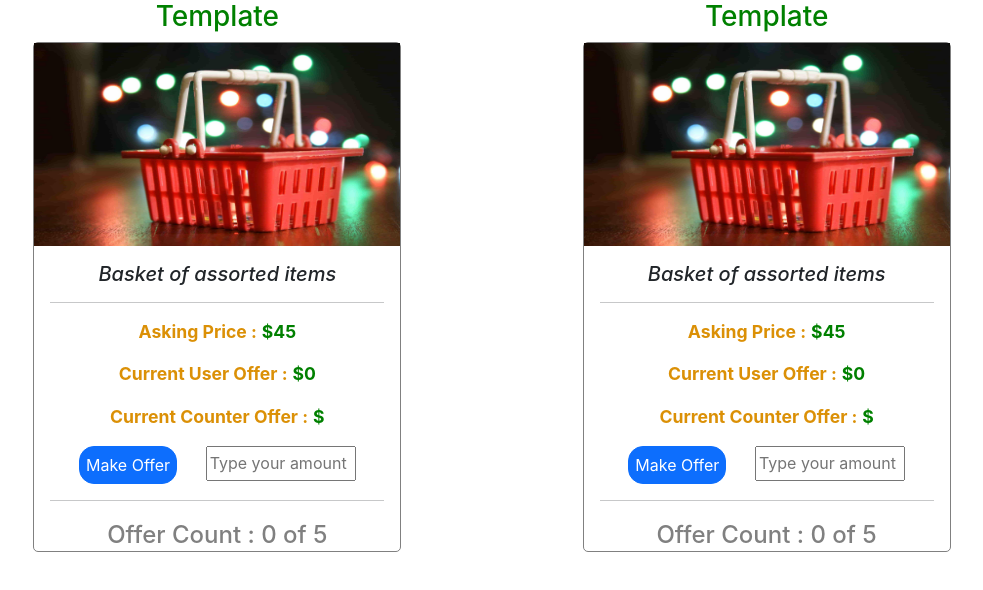
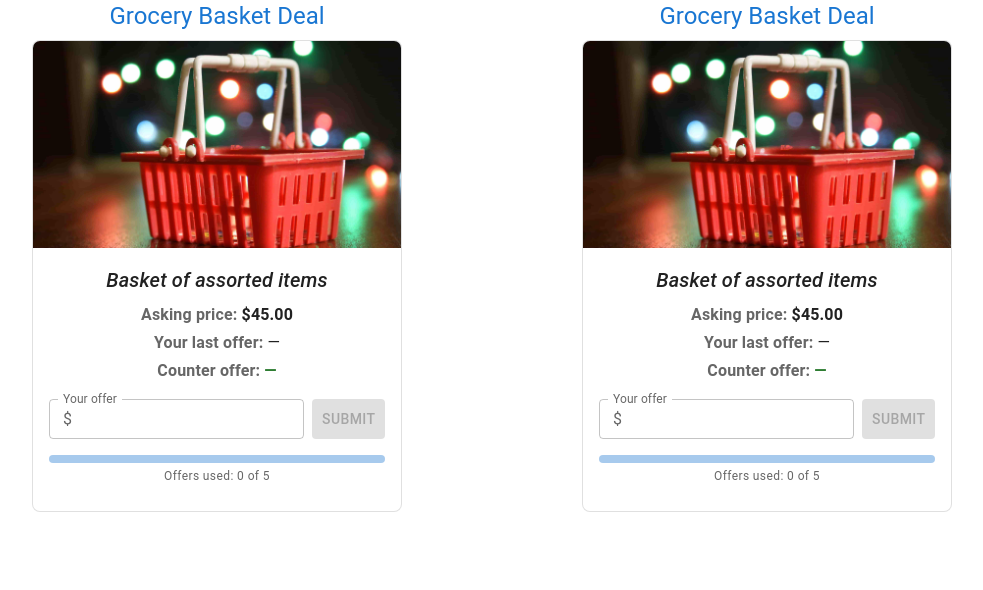
Before and after one commit to IkeGod30/zolimart_app, a React (Create React App) app in the folder haggle/: page / in a window 1280 px wide. Shown: the top 590 px of the page, without its empty margins (148-1131 px from the left). Built offline with nearby package versions, Linux system fonts and the light colour scheme.

Commit message:
Refactored project

```diff
--- a/haggle/public/index.html
+++ b/haggle/public/index.html
@@ -9,16 +9,6 @@
       name="description"
       content="Web site created using create-react-app"
     />
-
-    <!-- Bootstrap Library -->
-
-<link href="https://cdn.jsdelivr.net/npm/bootstrap@5.0.2/dist/css/bootstrap.min.css" rel="stylesheet">
-
-<!-- Social Media Icon library -->
-
-<link rel="stylesheet" href="https://cdnjs.cloudflare.com/ajax/libs/font-awesome/4.7.0/css/font-awesome.min.css">
-
-
 
     <link rel="apple-touch-icon" href="%PUBLIC_URL%/logo192.png" />
     <!--
--- a/haggle/src/components/OfferCount/OfferCount.css
+++ /dev/null
@@ -1,6 +0,0 @@
-.OfferCount-div {
-    display: flex;
-    margin-top: 20px;
-    justify-content: center;
-    color: grey;
-  }
--- a/haggle/src/components/OfferCount/OfferCount.jsx
+++ b/haggle/src/components/OfferCount/OfferCount.jsx
@@ -1,27 +1,21 @@
-import "./OfferCount.css";
-import { useState } from "react";
+import { Box, LinearProgress, Typography } from "@mui/material";
 
-export default function OfferCount({ count, status, totalCount, entity }) {
-  const TotalOfferCount = 4; //
-  //   const [isValid, setisValid] = useState(false);
+export default function OfferCount({ count, totalCount }) {
+  const percent = totalCount > 0 ? (count / totalCount) * 100 : 0;
 
-  //   function changeStatus() {
-  //     setisValid(false);
-  //   }
-
-  //   if (isValid) {
-  //     return <p onMouseOver={changeStatus}>It is Valid</p>;
-  //   }
-
-  //   return <h3 onClick={changeStatus}>Not Valid</h3>;
   return (
-    <div>
-      <h4 className="OfferCount-div">
-        Offer Count : {count} of {totalCount}
-      </h4>
-      {/* <h3>
-        {entity.first + " " + entity.second} {entity.length}
-      </h3> */}
-    </div>
+    <Box sx={{ mt: 1 }}>
+      <LinearProgress
+        variant="determinate"
+        value={percent}
+        sx={{ height: 8, borderRadius: 4 }}
+      />
+      <Typography
+        variant="caption"
+        sx={{ mt: 0.5, display: "block", textAlign: "center", color: "text.secondary" }}
+      >
+        Offers used: {count} of {totalCount}
+      </Typography>
+    </Box>
   );
 }
--- a/haggle/src/components/Product/Product.css
+++ /dev/null
@@ -1,34 +0,0 @@
-.offer_price {
-  width: 100px;
-  height: 20px;
-  color: red;
-  font-size: 30px;
-}
-
-.first {
-  color: green;
-}
-
-.offer-input {
-  display: flex;
-  /* align-items: center; */
-  /* align-content: center; */
-  justify-content: center;
-  margin-top: 14px;
-  /* border: solid grey; */
-}
-
-.offer-input_b {
-  display: flex;
-  justify-items: flex-end;
-}
-
-.btn1 {
-  margin-left: 10px;
-}
-
-.prices {
-  font-size: 1rem;
-  color: orangered;
-  /* margin-bottom: 4px; */
-}
--- a/haggle/src/components/Product/Product.jsx
+++ b/haggle/src/components/Product/Product.jsx
@@ -1,13 +1,14 @@
-import "./Product.css";
+import { Box, Typography } from "@mui/material";
 import ProdImg from "../ProductImage/ProductImage.tsx";
-// import BargainPrice from "../Bargain/Bargain";
 
 function ProductComp() {
   return (
-    <div>
-      <h3 className="first">Template</h3>
+    <Box sx={{ textAlign: "center", mb: 2 }}>
+      <Typography variant="h5" component="h2" color="primary" gutterBottom>
+        Grocery Basket Deal
+      </Typography>
       <ProdImg />
-    </div>
+    </Box>
   );
 }
 
--- a/haggle/src/components/ProductImage/ProductImage.tsx
+++ b/haggle/src/components/ProductImage/ProductImage.tsx
@@ -1,284 +1,238 @@
-import "./ProductImg.css";
-import { useState } from "react";
-import { useReducer } from "react"; // Use for Reducer function in place of useState
-// import Toastalert from "../Toast/Toast";
+import { useReducer, useState } from "react";
+import {
+  Card,
+  CardContent,
+  Typography,
+  TextField,
+  Button,
+  Stack,
+  Alert,
+  Box,
+  InputAdornment,
+} from "@mui/material";
 import OfferCount from "../OfferCount/OfferCount";
 import ProductImg from "../ProductImg/ProductImg";
-import NewProduct from "../CreateProduct/CreateProduct";
-import { Backdrop, CircularProgress } from "@mui/material";
 
-import { changeOfferi } from "../features/bargain/bargainSlice";
-// ...import { useSelector, useDispatch } from "react-redux";
+const ASKING_PRICE = 45;
+const MAX_OFFERS = 5;
 
-const ProdImg : React.FC = ()=> {
-  //..const Off = useSelector((state) => state.bargain.value);
-  //.. const dispatch = useDispatch();
-  // const [counterOff, setcounterOff] = useState(0);
-  // const [offersubmit, setoffersubmit] = useState(0);
-  const [UserOffer, setUserOffer] = useState(0);
-  const [counterOffer, setcounterOffer] = useState();
+type BargainStatus = "idle" | "countered" | "accepted" | "limit";
 
-  // const [disco, setdisco] = useState(discounts);
-  /////// const [Offercount, setOffercount] = useState(0); //////
-
-  const [btnTitle, setbtnTitle] = useState(true);
-
-  const [Offercount, dispatch] = useReducer(offerReducer, 0); // -- 1 -- //
-
-  const TotalOfferCount : number = 5;
-
-  function changeOffercount() {
-    // -- 2 -- //
-    dispatch({
-      type: "changedOffer",
-    });
+interface BargainState {
+  offerCount: number;
+  lastOffer: number | null;
+  counterOffer: number | null;
+  status: BargainStatus;
+  errorMsg: string | null;
 }
 
-  function offerReducer(Offercount, action) {
-    // -- 3 -- //
+type BargainAction =
+  | { type: "SUBMIT_OFFER"; payload: number }
+  | { type: "ACCEPT_COUNTER" }
+  | { type: "RESTART" };
+
+// The seller's discount off the asking price shrinks as the buyer's offer
+// gets closer to it, and the result is always clamped between the buyer's
+// offer and the asking price so the counter can never undercut the buyer.
+function getCounterOffer(offer: number, asking: number): number {
+  const ratio = offer / asking;
+  let discount: number;
+  if (ratio >= 0.9) discount = 0.02;
+  else if (ratio >= 0.7) discount = 0.05;
+  else if (ratio >= 0.5) discount = 0.1;
+  else if (ratio >= 0.3) discount = 0.2;
+  else discount = 0.3;
+
+  const rawCounter = asking * (1 - discount);
+  const counter = Math.min(asking, Math.max(rawCounter, offer));
+  return Math.round(counter * 100) / 100;
+}
+
+const initialState: BargainState = {
+  offerCount: 0,
+  lastOffer: null,
+  counterOffer: null,
+  status: "idle",
+  errorMsg: null,
+};
+
+function bargainReducer(state: BargainState, action: BargainAction): BargainState {
   switch (action.type) {
-      case "changedOffer": {
-        return Offercount + 1;
+    case "SUBMIT_OFFER": {
+      // Once the deal is done or the attempt limit is hit, further offers
+      // are no-ops instead of silently continuing to count.
+      if (state.status === "limit" || state.status === "accepted") return state;
+
+      const offer = action.payload;
+
+      if (Number.isNaN(offer) || offer <= 0) {
+        return { ...state, errorMsg: "Enter an offer above $0." };
       }
+      if (offer > ASKING_PRICE) {
+        return {
+          ...state,
+          errorMsg: `Your offer can't be above the asking price of $${ASKING_PRICE}.`,
+        };
+      }
+
+      // Only a valid, in-range offer counts as an attempt.
+      const offerCount = state.offerCount + 1;
+
+      if (offer === ASKING_PRICE) {
+        return {
+          ...state,
+          offerCount,
+          lastOffer: offer,
+          counterOffer: ASKING_PRICE,
+          status: "accepted",
+          errorMsg: null,
+        };
+      }
+
+      return {
+        ...state,
+        offerCount,
+        lastOffer: offer,
+        counterOffer: getCounterOffer(offer, ASKING_PRICE),
+        status: offerCount >= MAX_OFFERS ? "limit" : "countered",
+        errorMsg: null,
+      };
+    }
+    case "ACCEPT_COUNTER":
+      return state.counterOffer == null
+        ? state
+        : { ...state, status: "accepted", lastOffer: state.counterOffer };
+    case "RESTART":
+      return initialState;
+    default:
+      return state;
   }
 }
 
-  // function changeOffercount() {
-  //   setOffercount(Offercount + 1);
-  // }
+const formatPrice = (value: number | null) => (value == null ? "—" : `$${value.toFixed(2)}`);
 
-  function handleBtnTitle() {
-    setbtnTitle(!btnTitle);
+const ProdImg: React.FC = () => {
+  const [state, dispatch] = useReducer(bargainReducer, initialState);
+  const [offerInput, setOfferInput] = useState("");
+  const { offerCount, lastOffer, counterOffer, status, errorMsg } = state;
+  const isLocked = status === "accepted" || status === "limit";
+
+  function handleSubmit(e: React.FormEvent) {
+    e.preventDefault();
+    dispatch({ type: "SUBMIT_OFFER", payload: parseFloat(offerInput) });
+    setOfferInput("");
   }
 
-  function changeUserOffer(e) {
-    // if (
-    //   e.key === "Enter" &&
-    //   e.target.value.trim() !== "" &&
-    //   typeof e.key == NaN
-    // ) {
-    setUserOffer(e.target.value);
+  function handleAccept() {
+    dispatch({ type: "ACCEPT_COUNTER" });
   }
 
-  function changeCounterOffer(offerPercent) {
-    // Check !!! //
-    setcounterOffer(offerPercent); // Set argument with state also
-    // setTimeout(() => {
-    //   setcounterOff(offerPercent);
-    // }, 5000);
-  }
-
-  function changeDisco(disc) {
-    // Use map to handle the array
-    // setdisco([...disco, { disc: OfferFive }]);
-  }
-  // function offerChange() {
-  //   setoffersubmit(submitOffer);
-  // }
-
-  const asking = 45; // Refactor in state
-  let Offer = UserOffer;
-
-  // Remove the five lines below
-  //.. const DiscountFive = (asking / 100) * 5; // 2.25 // asking * 0.05 //
-  //.. const DiscountTen = (asking / 100) * 10; // 4.5
-  //.. const DiscountTwenty = (asking / 100) * 20; // 9
-  //.. const DiscountThirty = (asking / 100) * 30; // 13.5 // Unused
-  //.. const DiscountForty = (asking / 100) * 40; // 18  //Unused
-
-  const OfferFive = asking * 0.95; // $42.75 // Use as template for rest //
-  const OfferTen = asking * 0.9; // $40.5
-  const OfferTwenty = asking * 0.8; // $36
-  const OfferThirty = asking * 0.7; // $31.5
-  const OfferForty = asking * 0.6; // $27
-
-  // const OfferTen = asking - DiscountTen; // 40.5
-  // const OfferTwenty = asking - DiscountTwenty; // 36
-  // const OfferThirty = asking - DiscountThirty; // 31.5 // Unused
-  //  const OfferForty = asking - DiscountForty; // 27  // Unused
-
-  function OfferPrice() {
-    // const Offer = 0;
-    // const LAST_PRICE = askingPrice * 0.15;
-    // let Offered_price = e.target.value;
-
-    //............................//
-
-    // switch (Offer) {
-    //   case (asking / 100) * 70: { // (asking * 0.70) //
-    //     changeCounterOffer(OfferFive);
-    //     changeOffercount();
-    //   }
-    //   case (asking / 100) * 80: {
-    //     changeCounterOffer(OfferTen);
-    //     changeOffercount();
-    //   }
-    //   case (asking / 100) * 60: {
-    //     changeCounterOffer(OfferTwenty);
-    //     changeOffercount();
-    //   }
-    //   case (asking / 100) * 90: {
-    //     changeCounterOffer(OfferThirty);
-    //     changeOffercount();
-    //   }
-    // }
-
-    // if (Offer < asking - DiscountFive && Offer < 15 && Offer !== asking) {
-    // = if (Offer < 45 - 2.25 AND Offer < 15 AND Offer is not 45)
-    if ((Offer <= asking * 0.3) && (Offer !== asking)) { // Enclose each condition in its own bracket
-      // setcounterOffer(OfferFive);
-      changeCounterOffer(OfferFive);
-      changeOffercount();
-    } else if ((Offer < asking * 0.4) && (Offer < 25) && (Offer !== asking)) {
-      // ... else if (Offer < asking - DiscountTen && Offer < 25 && Offer !== asking)
-      // setcounterOffer(OfferTen);
-      changeCounterOffer(OfferTen);
-      changeOffercount();
-
-      /// #### Used to delay the above code execution #####
-
-      // setTimeout(() => {
-      //   changeCounterOffer(OfferTen);
-      //   changeOffercount();
-      // }, 5000);
-
-      // alert("Congratulations! Your Offer has been accepted");
-    } else if (Offer < asking * 0.5 && Offer < 30 && Offer !== asking) {
-      // Check figure
-
-      changeCounterOffer(OfferTwenty);
-      changeOffercount();
-    } else if (Offer > (asking * 0.6) && Offer !== asking) {
-      changeCounterOffer(OfferThirty);
-      changeOffercount();
-    } else if (Offer > (asking * 0.7) && Offer !== asking) {
-      // Check returned value
-      changeCounterOffer(OfferForty);
-      changeOffercount();
-    }
-
-    // ###################################### The Loop Alternative ///
-    // for (Offer = 1; Offer < 15; Offer++) {
-    //   changeCounterOffer(100);
-    // }
-
-    // for (Offer = 15; Offer < 25; Offer++) {
-    //   changeCounterOffer(150);
-    // }
-    // ###################################### //
-
-    if (Offer == asking) {
-      alert("Your Offer matches the asking price.");
-      changeCounterOffer(asking);
-      changeOffercount();
-      // setOffercount(Offercount); ///////
-    } else if (Offer > asking) {
-      alert(
-        "Your offer is above the Asking Price. Please make an offer equal or below the Asking Price"
-      );
-
-      changeCounterOffer(asking);
-      changeOffercount();
-      // setOffercount(Offercount); /////////
-    }
-
-    if (Offer <= 0) {
-      // You could also use the While statement
-      alert("Offer cannot be zero or less than zero");
-      changeCounterOffer(null);
-      changeOffercount();
-      // setOffercount(Offercount); /////
-      setUserOffer(0);
-    }
-  }
-
-  if (Offercount > TotalOfferCount) {
-    // alert("You have reached the maximum number of offer");
-    return (
-      <div>
-        <h4 style={{ color: "red" }}>Limit Exceeded</h4>
-        <button className="btn btn-info" onClick={""}>
-          Restart Bargain
-        </button>
-      </div>
-    );
-    // setOffercount(OfferCount);
+  function handleRestart() {
+    dispatch({ type: "RESTART" });
+    setOfferInput("");
   }
 
   return (
-    <>
-      <div
-        className="card"
-        style={{
-          width: "23rem",
-          height: "510px",
-          margin: "0 auto",
-          borderRadius: "5px",
-          border: "solid gray 1px",
-        }}
+    <Card
+      component="form"
+      onSubmit={handleSubmit}
+      variant="outlined"
+      sx={{ width: "23rem", maxWidth: "100%", margin: "0 auto", borderRadius: 2 }}
     >
       <ProductImg />
+      <CardContent>
+        <Typography variant="h6" component="h3" gutterBottom sx={{ fontStyle: "italic" }}>
+          Basket of assorted items
+        </Typography>
 
-        {/* <img
-          width="100%"
-          src={basket}
-          height="40%"
-          style={{ margin: "0 auto" }}
-        /> */}
+        <Stack spacing={0.5} sx={{ mb: 2 }}>
+          <Typography>
+            <Box component="span" sx={{ color: "text.secondary", fontWeight: "bold" }}>
+              Asking price:
+            </Box>{" "}
+            <Box component="span" sx={{ fontWeight: "bold" }}>
+              {formatPrice(ASKING_PRICE)}
+            </Box>
+          </Typography>
+          <Typography>
+            <Box component="span" sx={{ color: "text.secondary", fontWeight: "bold" }}>
+              Your last offer:
+            </Box>{" "}
+            {formatPrice(lastOffer)}
+          </Typography>
+          <Typography>
+            <Box component="span" sx={{ color: "text.secondary", fontWeight: "bold" }}>
+              Counter offer:
+            </Box>{" "}
+            <Box component="span" sx={{ fontWeight: "bold", color: "success.main" }}>
+              {formatPrice(counterOffer)}
+            </Box>
+          </Typography>
+        </Stack>
 
-        {/* <img src="..." class="card-img-top" alt="..."> */}
-        <div className="card-body">
-          <h5 className="card-title">Basket of assorted items</h5>
-          <hr />
-          <div className="prices">
-            <p>
-              <span className="amountTxt">Asking Price :</span>{" "}
-              <span className="amount">${asking}</span>{" "}
-            </p>
-            <p>
-              <span className="amountTxt">Current User Offer :</span>{" "}
-              <span className="amount">${UserOffer}</span>
-            </p>
-            <p>
-              <span className="amountTxt">Current Counter Offer :</span>{" "}
-              <span className="amount">${counterOffer}</span>
-            </p>
-          </div>
+        {/* aria-live so screen reader users hear the result without a blocking alert() */}
+        <Box aria-live="polite">
+          {errorMsg && (
+            <Alert severity="error" sx={{ mb: 2 }}>
+              {errorMsg}
+            </Alert>
+          )}
+          {status === "countered" && (
+            <Alert severity="info" sx={{ mb: 2 }}>
+              The seller counters at {formatPrice(counterOffer)}. Accept it or submit a new offer.
+            </Alert>
+          )}
+          {status === "accepted" && (
+            <Alert severity="success" sx={{ mb: 2 }}>
+              Deal! Final price {formatPrice(lastOffer)}.
+            </Alert>
+          )}
+          {status === "limit" && (
+            <Alert severity="warning" sx={{ mb: 2 }}>
+              You've used all {MAX_OFFERS} offers. Restart to try again.
+            </Alert>
+          )}
+        </Box>
 
-          {/* Refactor and make the below a component */}
+        <Stack direction="row" spacing={1} sx={{ mb: 2 }}>
+          <TextField
+            label="Your offer"
+            type="number"
+            size="small"
+            fullWidth
+            value={offerInput}
+            onChange={(e) => setOfferInput(e.target.value)}
+            disabled={isLocked}
+            inputProps={{ min: 1, step: "0.01" }}
+            InputProps={{
+              startAdornment: <InputAdornment position="start">$</InputAdornment>,
+            }}
+          />
+          <Button
+            type="submit"
+            variant="contained"
+            disabled={isLocked || offerInput.trim() === ""}
+          >
+            Submit
+          </Button>
+        </Stack>
 
-          <div
-            style={{
-              display: "flex",
-              justifyContent: "space-evenly",
-            }}
-          >
-            <button onClick={OfferPrice} className="btn btn-primary">
-              Make Offer
-            </button>
+        {status === "countered" && (
+          <Button onClick={handleAccept} variant="outlined" fullWidth sx={{ mb: 2 }}>
+            Accept Counter Offer
+          </Button>
+        )}
 
-            {/* <CircularProgress variant="determinate" value={60} /> */}
+        {isLocked && (
+          <Button onClick={handleRestart} variant="outlined" fullWidth sx={{ mb: 2 }}>
+            {status === "accepted" ? "Start a New Bargain" : "Restart Bargain"}
+          </Button>
+        )}
 
-            {/* <button onClick={handleBtnTitle} className="btn btn-primary">
-              {btnTitle ? "Make Offer" : "Accept Offer"}
-            </button> */}
-            <input
-              onKeyUp={changeUserOffer}
-              type="text"
-              required
-              placeholder="Type your amount"
-              style={{ width: "150px", height: "35px" }}
-            />
-
-            {/* <button className="btn btn-primary">Checkout</button> */}
-          </div>
-          <hr />
-          <OfferCount count={Offercount} totalCount={TotalOfferCount} />
-          {/* <OfferCount count={changeOffercount} totalCount={TotalOfferCount} /> */}
-        </div>
-      </div>
-    </>
+        <OfferCount count={offerCount} totalCount={MAX_OFFERS} />
+      </CardContent>
+    </Card>
   );
-}
+};
 
 export default ProdImg;
--- a/haggle/src/components/ProductImage/ProductImg.css
+++ /dev/null
@@ -1,30 +0,0 @@
-.prices {
-  color: green;
-  font-size: 1.1rem;
-  border-radius: 5px;
-}
-
-.amount {
-  color: inherit;
-  font-weight: bolder;
-}
-.amountTxt {
-  color: rgb(219, 144, 6);
-  font-weight: bolder;
-}
-
-.card-title {
-  font-style: italic;
-}
-
-.btn {
-  padding: 6px;
-  border-radius: 15px;
-}
-
-/* .OfferCount-div {
-  display: flex;
-  margin-top: 20px;
-  justify-content: center;
-  color: grey;
-} */
--- a/haggle/src/components/ProductImg/ProductImg.css
+++ /dev/null
@@ -1,5 +0,0 @@
-img {
-  margin: 0 auto;
-  height: 40%;
-  width: 100%;
-}
--- a/haggle/src/components/ProductImg/ProductImg.jsx
+++ b/haggle/src/components/ProductImg/ProductImg.jsx
@@ -1,14 +1,18 @@
-import "./ProductImg.css";
+import { Box } from "@mui/material";
 import basket from "../assets/voucher.jpg";
 
 export default function ProductImg() {
   return (
-    <img
-      width="100%"
+    <Box
+      component="img"
       src={basket}
-      height="40%"
-      alt="A basket"
-      // style={{ margin: "0 auto" }}
+      alt="Basket of assorted grocery items"
+      sx={{
+        display: "block",
+        width: "100%",
+        aspectRatio: "16 / 9",
+        objectFit: "cover",
+      }}
     />
   );
 }
```
Also changed, not shown: 1 other file (tests, documents, lock files or other folders). Lines whose indentation alone changed are shown as unchanged.
